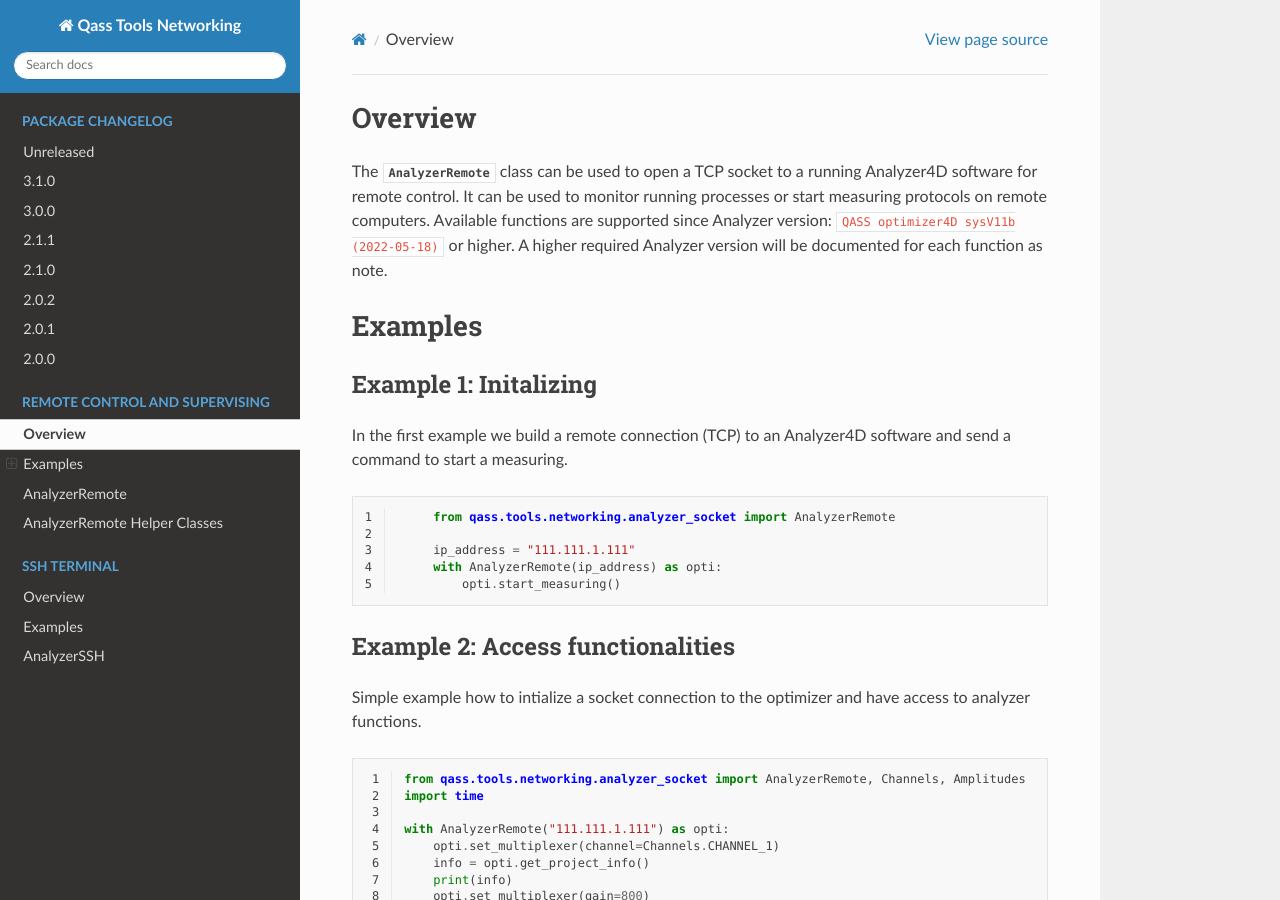
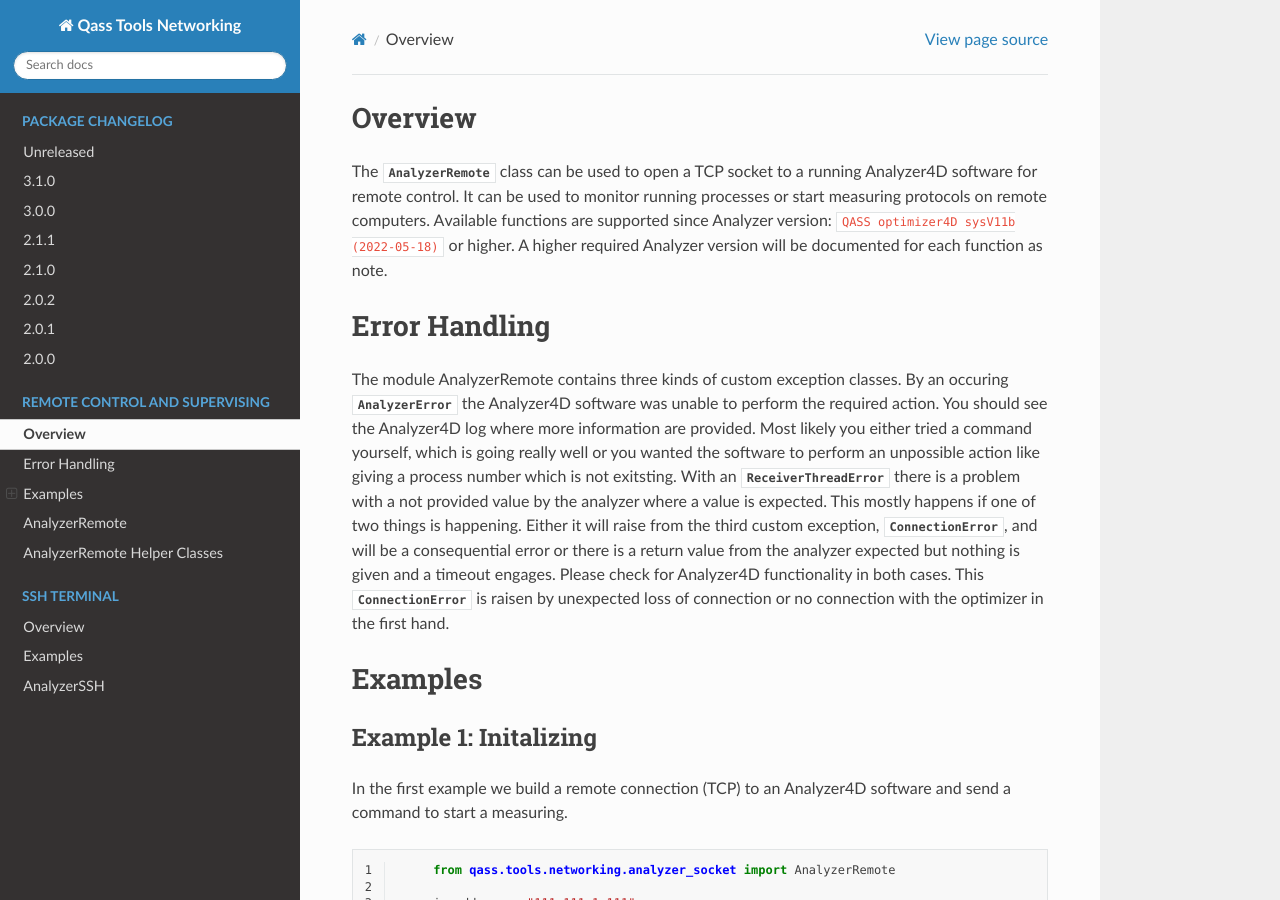
Before and after one commit to QASS/qass-tools-networking, a Sphinx documentation site: the page built from docs/source/analyzer_socket.rst, in a window 1280 px wide and 900 px high. Built offline with Sphinx 7.4.7 and the Read the Docs theme 2.0.0, drawn with Linux system fonts in a browser that asks for light colours.

Commit message:
Add error handling to class description in rst file

```diff
--- a/docs/source/analyzer_socket.rst
+++ b/docs/source/analyzer_socket.rst
@@ -3,6 +3,14 @@ Overview
 
 The :class:`AnalyzerRemote` class can be used to open a TCP socket to a running Analyzer4D software for remote control.
 It can be used to monitor running processes or start measuring protocols on remote computers. Available functions are supported since Analyzer version: ``QASS optimizer4D sysV11b (2022-05-18)`` or higher. A higher required Analyzer version will be documented for each function as note.
+
+Error Handling
+**************
+
+The module AnalyzerRemote contains three kinds of custom exception classes. By an occuring :class:`AnalyzerError` the Analyzer4D software was unable to perform the required action. You should see the Analyzer4D log where more information are provided. Most likely you either tried a command
+yourself, which is going really well or you wanted the software to perform an unpossible action like giving a process number which is not exitsting. With an :class:`ReceiverThreadError` there is a problem with a not provided value by the analyzer where a value is expected. This mostly
+happens if one of two things is happening. Either it will raise from the third custom exception, :class:`ConnectionError`, and will be a consequential error or there is a return value from the analyzer expected but nothing is given and a timeout engages. Please check for Analyzer4D
+functionality in both cases. This :class:`ConnectionError` is raisen by unexpected loss of connection or no connection with the optimizer in the first hand.
 
 Examples
 ********
@@ -101,6 +109,7 @@ Example to automatically define Analyzer4D settings.
             opti.pulsetest_port(PreampPorts.PREAMP_PORT_1)
             opti.import_patterns("/my/local/directory/")
 
+
 AnalyzerRemote
 **************
 .. autoclass:: qass.tools.networking.analyzer_socket.AnalyzerRemote
```
